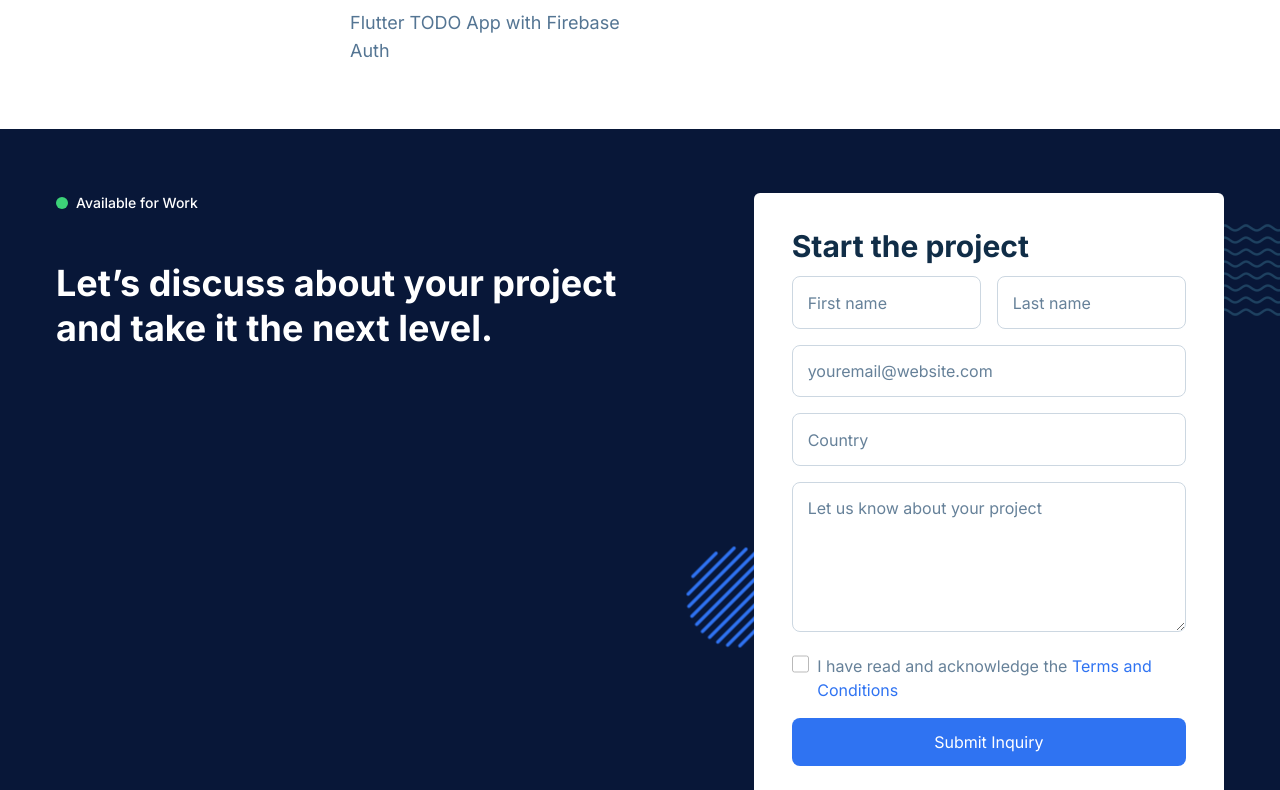
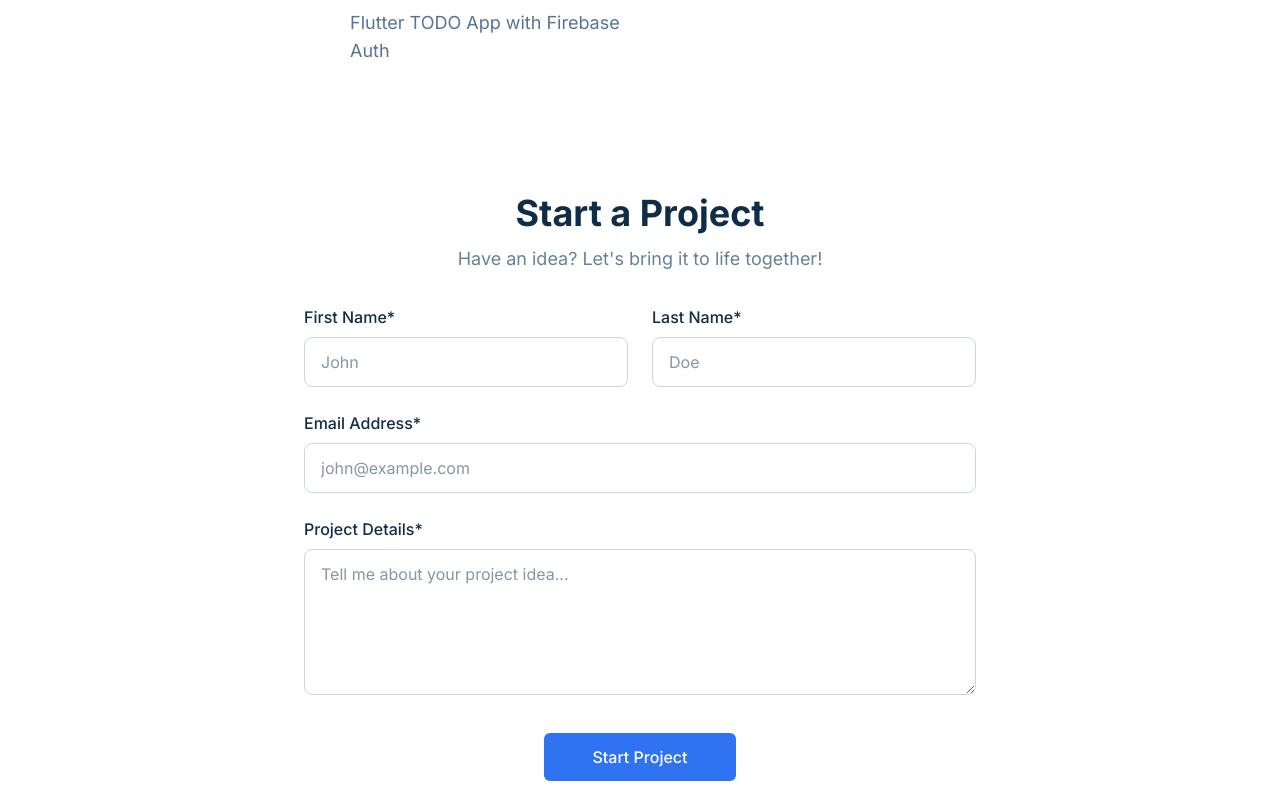
Before and after one commit to python1139141-alt/shahbaz-portfolio, a Next.js app: page / in a window 1280 px wide. Shown: the part 3928-4718 px from the top of the page. Built offline with nearby package versions, Linux system fonts and the light colour scheme.

Commit message:
Add email integration to homepage Start Project form

```diff
--- a/src/components/Home/Contact/index.tsx
+++ b/src/components/Home/Contact/index.tsx
@@ -1,95 +1,122 @@
-import React from 'react'
-import Image from 'next/image'
-import { getImgPath } from '@/utils/image'
+'use client'
+import React, { useState } from 'react'
 
 const Contactform = () => {
+  const [status, setStatus] = useState('')
+
+  const handleSubmit = async (e: React.FormEvent<HTMLFormElement>) => {
+    e.preventDefault()
+    const form = e.currentTarget
+    const data = new FormData(form)
+
+    try {
+      const response = await fetch('https://formspree.io/f/xanyygkl', {
+        method: 'POST',
+        body: data,
+        headers: {
+          'Accept': 'application/json'
+        }
+      })
+
+      if (response.ok) {
+        setStatus('success')
+        form.reset()
+        setTimeout(() => setStatus(''), 3000)
+      } else {
+        setStatus('error')
+      }
+    } catch (error) {
+      setStatus('error')
+    }
+  }
+
   return (
-    <section className='overflow-x-hidden bg-darkmode dark:bg-darklight'>
+    <section className='dark:bg-darkmode'>
       <div className='container mx-auto max-w-6xl px-4'>
-        <div className='grid md:grid-cols-12 grid-cols-1 md:gap-7 gap-0'>
-          <div
-            className='row-start-1 col-start-1 row-end-2 md:col-end-7 col-end-12'
-            data-aos='fade-left'
-            data-aos-delay='200'
-            data-aos-duration='1000'>
-            <div className='flex gap-2 items-center justify-start'>
-              <span className='w-3 h-3 rounded-full bg-success'></span>
-              <span className='font-medium text-sm text-white'>
-                Available for Work
-              </span>
+        <div className='mx-auto max-w-3xl text-center pb-8'>
+          <h2 className='text-midnight_text dark:text-white text-4xl font-bold pb-3'>
+            Start a Project
+          </h2>
+          <p className='text-grey dark:text-white/70 text-lg'>
+            Have an idea? Let's bring it to life together!
+          </p>
         </div>
-            <h2 className='sm:text-4xl text-[28px] leading-tight font-bold text-white py-12'>
-              Let’s discuss about your project and take it the next level.
-            </h2>
 
-          </div>
-          <div
-            data-aos='fade-right'
-            data-aos-delay='200'
-            data-aos-duration='1000'
-            className="relative before:content-[''] before:absolute before:bg-[url('/images/contact/form-line.png')] before:bg-no-repeat before:w-[13rem] before:h-24 before:top-5% before:bg-contain before:left-[35%] before:z-1 before:translate-x-full lg:before:inline-block before:hidden after:content-[''] after:absolute after:bg-[url('/images/contact/from-round-line.png')] after:bg-no-repeat after:w-[6.3125rem] after:h-[6.3125rem] after:bg-contain after:top-1/2 after:-left-[25%] after:z-1 after:translate-x-1/2 after:translate-y-1/2 md:after:inline-block after:hidden md:row-start-1 row-start-2 md:col-start-8 col-start-1 row-end-2 col-end-13">
-            <div className='lg:mt-0 mt-8  bg-white dark:bg-darkmode max-w-[50rem] m-auto pt-[2.1875rem] pb-8 px-[2.375rem] rounded-md relative z-10'>
-              <h2 className='sm:text-3xl text-lg font-bold text-midnight_text mb-3 dark:text-white'>
-                Start the project
-              </h2>
-              <form className='flex w-full m-auto justify-between flex-wrap gap-4'>
-                <div className='flex gap-4'>
-                  <input
-                    className='text-midnight_text w-full text-base transition-[0.5s] bg-transparent dark:border-dark_border dark:text-white px-[0.9375rem] py-[0.830rem] border border-border border-solid focus:border-primary dark:focus:border-primary placeholder:text-grey rounded-lg focus-visible:outline-0'
-                    type='text'
-                    placeholder='First name'
-                  />
+        <form onSubmit={handleSubmit} className='max-w-2xl mx-auto'>
+          <div className='grid grid-cols-1 md:grid-cols-2 gap-6'>
+            <div>
+              <label className='text-midnight_text dark:text-white text-base font-medium block mb-2'>
+                First Name*
+              </label>
               <input
                 type='text'
-                    className='text-midnight_text w-full text-base transition-[0.5s] bg-transparent dark:border-dark_border dark:text-white px-[0.9375rem] py-[0.830rem] border border-border border-solid focus:border-primary dark:focus:border-primary placeholder:text-grey rounded-lg focus-visible:outline-0'
-                    placeholder='Last name'
+                name='firstName'
+                required
+                className='w-full px-4 py-3 rounded-lg border border-border dark:border-dark_border bg-transparent text-midnight_text dark:text-white focus:outline-none focus:border-primary'
+                placeholder='John'
               />
             </div>
-                <div className='w-full'>
+
+            <div>
+              <label className='text-midnight_text dark:text-white text-base font-medium block mb-2'>
+                Last Name*
+              </label>
+              <input
+                type='text'
+                name='lastName'
+                required
+                className='w-full px-4 py-3 rounded-lg border border-border dark:border-dark_border bg-transparent text-midnight_text dark:text-white focus:outline-none focus:border-primary'
+                placeholder='Doe'
+              />
+            </div>
+          </div>
+
+          <div className='mt-6'>
+            <label className='text-midnight_text dark:text-white text-base font-medium block mb-2'>
+              Email Address*
+            </label>
             <input
               type='email'
-                    className='text-midnight_text w-full text-base transition-[0.5s] bg-transparent dark:border-dark_border dark:text-white px-[0.9375rem] py-[0.830rem] border border-border border-solid focus:border-primary dark:focus:border-primary placeholder:text-grey rounded-lg focus-visible:outline-0'
-                    placeholder='youremail@website.com'
+              name='email'
+              required
+              className='w-full px-4 py-3 rounded-lg border border-border dark:border-dark_border bg-transparent text-midnight_text dark:text-white focus:outline-none focus:border-primary'
+              placeholder='john@example.com'
             />
           </div>
-                <div className='w-full'>
-                  <input
-                    className='text-midnight_text w-full text-base transition-[0.5s] bg-transparent dark:border-dark_border dark:text-white px-[0.9375rem] py-[0.830rem] border border-border border-solid focus:border-primary dark:focus:border-primary placeholder:text-grey rounded-lg focus-visible:outline-0'
-                    type='text'
-                    placeholder='Country'
+
+          <div className='mt-6'>
+            <label className='text-midnight_text dark:text-white text-base font-medium block mb-2'>
+              Project Details*
+            </label>
+            <textarea
+              name='message'
+              required
+              rows={5}
+              className='w-full px-4 py-3 rounded-lg border border-border dark:border-dark_border bg-transparent text-midnight_text dark:text-white focus:outline-none focus:border-primary'
+              placeholder='Tell me about your project idea...'
             />
           </div>
-                <div className='w-full'>
-                  <textarea
-                    className='text-midnight_text h-[9.375rem] w-full text-base transition-[0.5s] bg-transparent dark:border-dark_border dark:text-white px-[0.9375rem] py-[0.830rem] border! border-border border-solid! focus:border-primary dark:focus:border-primary placeholder:text-grey rounded-lg focus-visible:outline-0'
-                    placeholder='Let us know about your project'></textarea>
+
+          {status === 'success' && (
+            <div className='mt-4 p-4 bg-success/20 text-success rounded-lg text-center'>
+              ✅ Thank you! I'll get back to you soon.
             </div>
-                <div className='flex'>
-                  <input
-                    id='wp-comment-cookies-consent'
-                    name='wp-comment-cookies-consent'
-                    type='checkbox'
-                    value='yes'
-                    className="hover:opacity-1 checked:bg-primary checked:opacity-1 relative border-2 border-solid border-primary rounded-xs bg-none cursor-pointer leading-none mr-2 outline-0 p-0! align-text-top h-[1.25rem] sm:w-[1.25rem] w-[2.25rem] opacity-[0.5] before:content-[''] before:absolute before:right-1/2 before:top-1/2 before:w-1 before:h-2 before:z-2 before:-mt-[0.0625rem] before:-ml-[0.0625rem] before:-mr-[0.0625rem] before:transform before:rotate-45 before:translate-x-[-50%] before:translate-y-[-50%] dark:focus:border-primary"
-                  />
-                  <div className='text-grey dark:text-white/50'>
-                    I have read and acknowledge the{' '}
-                    <p className='text-primary inline cursor-pointer'>
-                      Terms and Conditions{' '}
-                    </p>
+          )}
+
+          {status === 'error' && (
+            <div className='mt-4 p-4 bg-red-500/20 text-red-500 rounded-lg text-center'>
+              ❌ Something went wrong. Please try again.
             </div>
-                </div>
-                <div className='w-full'>
+          )}
+
+          <div className='text-center mt-8'>
             <button
-                    className='w-full bg-primary hover:bg-blue-700 text-white py-3 rounded-lg'
-                    type='submit'>
-                    Submit Inquiry
+              type='submit'
+              className='py-3 px-12 bg-primary text-white rounded-md hover:bg-blue-700 transition duration-300 font-medium'>
+              Start Project
             </button>
           </div>
         </form>
-            </div>
-          </div>
-        </div>
       </div>
     </section>
   )
```
Lines whose indentation alone changed are shown as unchanged.
